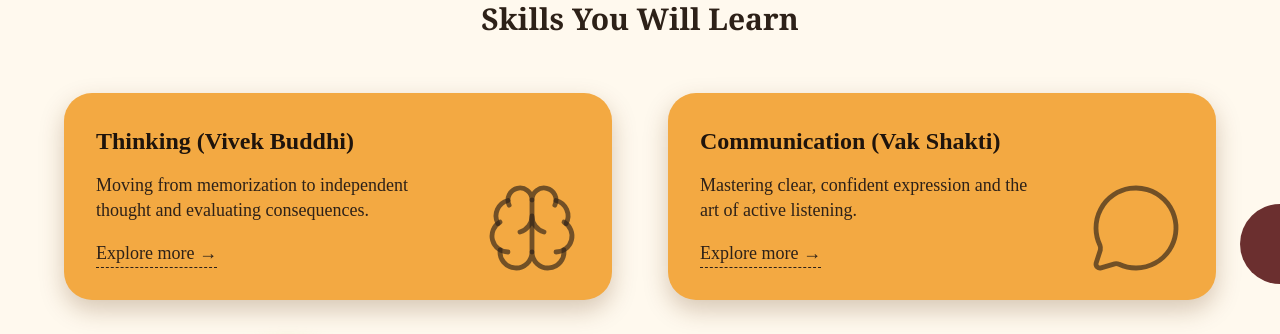
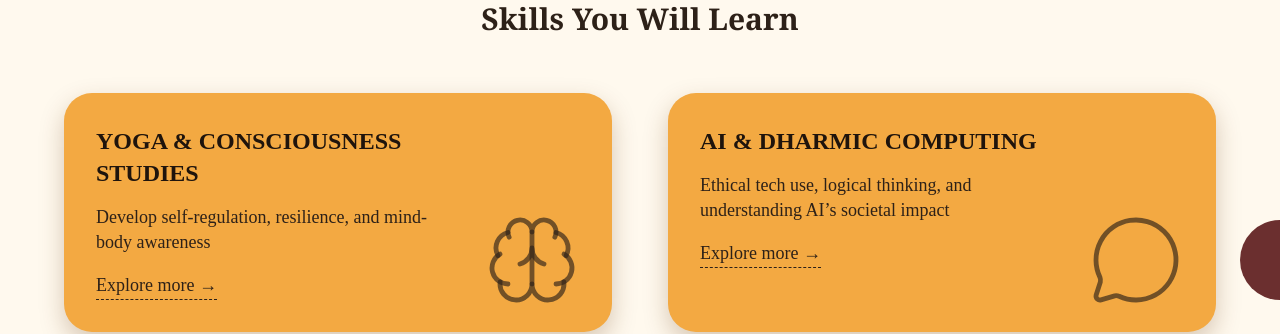
Before and after one commit to Chandogya-Prodigies/Chandogya_Prodigies, a Next.js app: page / in a window 1280 px wide. Shown: the part 880-1214 px from the top of the page. Built offline with nearby package versions, Linux system fonts and the light colour scheme.

Commit message:
all required changes done to enhance the web

```diff
--- /dev/null
+++ b/app/about/page.tsx
@@ -0,0 +1,10 @@
+export default function about() {
+
+  return (
+    <>
+    <h1>about page
+
+    </h1>
+    </>
+        );
+}
--- a/component/skills-section.tsx
+++ b/component/skills-section.tsx
@@ -6,25 +6,56 @@ import { Brain, MessageCircle, Laptop, Sparkles } from "lucide-react";
 
 const skills = [
   {
-    title: "Thinking (Vivek Buddhi)",
-    desc: "Moving from memorization to independent thought and evaluating consequences.",
+    title: "YOGA & CONSCIOUSNESS STUDIES",
+    desc: "Develop self-regulation, resilience, and mind-body awareness",
     icon: Brain,
   },
   {
-    title: "Communication (Vak Shakti)",
-    desc: "Mastering clear, confident expression and the art of active listening.",
+    title: "AI & DHARMIC COMPUTING",
+    desc: "Ethical tech use, logical thinking, and understanding AI’s societal impact",
     icon: MessageCircle,
   },
   {
-    title: "AI & Technology",
-    desc: "Learning future-ready digital skills, AI basics and smart technology usage.",
+    title: "ARTHA ŚĀSTRA & MODERN FINANCE",
+    desc: " Financial literacy, resource ethics, and entrepreneurial mindset.",
     icon: Laptop,
   },
   {
-    title: "Personality Development",
-    desc: "Building confidence, discipline, emotional strength and leadership qualities.",
+    title: "DHARMA ŚĀSTRA & MODERN LAW",
+    desc: "Civic awareness, ethical reasoning, and rights-responsibility balance.",
     icon: Sparkles,
   },
+   {
+    title: "PRAKRITI VIJNANA (ECOLOGY & SUSTAINABILITY)",
+    desc: " Environmental stewardship, scientific temper, and holistic health.",
+    icon: Brain,
+  },
+  {
+    title: "KALA & CREATIVE INTELLIGENCE",
+    desc: "Creative expression, design thinking, and cultural appreciation.",
+    icon: MessageCircle,
+  },
+  {
+    title: "SANGAH & LEADERSHIP",
+    desc: "Teamwork, conflict resolution, and ethical leadership",
+    icon: Laptop,
+  },
+  {
+    title: "VĀK SHAKTI (COMMUNICATION & RHETORIC)",
+    desc: "Effective communication, public speaking, and active listening",
+    icon: Sparkles,
+  },
+   {
+    title: "ANCIENT FUTURISM & INNOVATION",
+    desc: "Systems thinking, innovation, and future-readiness.",
+    icon: Laptop,
+  },
+  {
+    title: "SVASTHYA & WELLNESS SCIENCE",
+    desc: " Holistic health awareness, preventive care, and mental wellness.",
+    icon: Sparkles,
+  },
+
 ];
 
 export default function SkillsSection() {
--- a/component/stats-section.tsx
+++ b/component/stats-section.tsx
@@ -92,7 +92,7 @@ export default function StatsSection() {
       <div className="relative z-10">
         <div className="relative min-h-[640px] overflow-hidden border-y border-[#D4A72C]/25 bg-[#2E2118] sm:min-h-[560px] lg:min-h-[520px] dark:border-[#D4A72C]/20 dark:bg-[#0C0503]">
           <Image
-            src="/images/stat.png"
+            src="/images/bg.png"
             alt="Chandogya learning stats"
             fill
             priority
--- a/component/story-section.tsx
+++ b/component/story-section.tsx
@@ -64,7 +64,7 @@ export default function StorySection() {
       <div className="absolute inset-0 bg-[radial-gradient(circle_at_50%_0%,#FFFDF7_0%,#FFF9EE_42%,#F7EAD7_100%)] dark:bg-[radial-gradient(circle_at_50%_0%,#2A1910_0%,#21130C_42%,#160C07_100%)]" />
 
       <div className="relative z-10">
-        <div className="mx-auto mb-10  px-5 text-center sm:px-8">
+        <div className="mx-auto mb-10 px-5 text-center sm:px-8">
           <p className="font-serif text-sm font-semibold tracking-[0.22em] text-[#C96F1A] sm:text-base dark:text-[#D4A72C]">
             OUR STORY
           </p>
```
Also changed, not shown: public/images/bg.webp (added).
